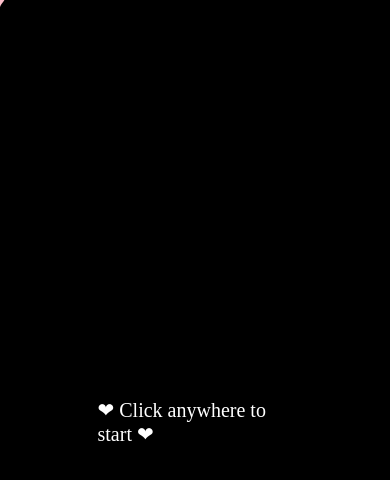
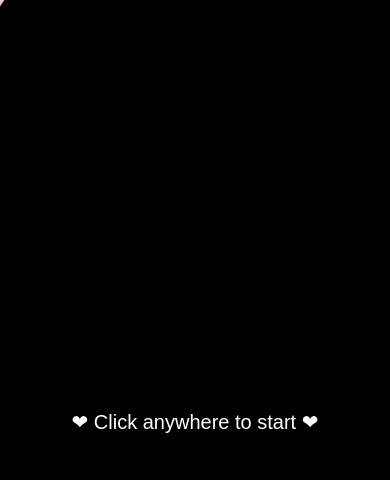
Before and after one commit to luciantlee01/Love-Letter, a plain HTML site: page index.html in a window 390 px wide. Drawn offline with Linux system fonts and the light colour scheme.

Commit message:
fixing mobile phone

```diff
--- a/style.css
+++ b/style.css
@@ -319,7 +319,7 @@ canvas {
 /* iPhone-specific adjustments */
 @media screen and (max-width: 428px) { /* iPhone 11 Pro Max width */
     #heart {
-        transform: scale(0.6);
+        transform: scale(0.3);
     }
 
     #controls-container {
@@ -416,3 +416,60 @@ body {
     position: fixed;
     width: 100%;
 }
+
+#start-prompt {
+    position: fixed;
+    top: 50%;
+    left: 50%;
+    transform: translate(-50%, -50%);
+    text-align: center;
+    color: white;
+    font-size: 24px;
+    width: 90%;
+    max-width: 500px;
+    z-index: 1000;
+    font-family: Arial, sans-serif;
+    text-shadow: 2px 2px 4px rgba(0, 0, 0, 0.5);
+    padding: 20px;
+    animation: pulse 2s infinite;
+    user-select: none;
+    -webkit-user-select: none;
+    -moz-user-select: none;
+    -ms-user-select: none;
+}
+
+/* Optional pulse animation */
+@keyframes pulse {
+    0% { opacity: 0.6; }
+    50% { opacity: 1; }
+    100% { opacity: 0.6; }
+}
+
+/* Mobile adjustments */
+@media screen and (max-width: 768px) {
+    #start-prompt {
+        font-size: 20px;
+        width: 80%;
+        padding: 15px;
+    }
+}
+
+/* Smaller devices */
+@media screen and (max-width: 375px) {
+    #start-prompt {
+        font-size: 18px;
+        width: 85%;
+        padding: 10px;
+    }
+}
+
+/* Ensure the prompt is above all other elements */
+#start-prompt {
+    position: fixed;
+    z-index: 9999;
+}
+
+/* Prevent any touch highlighting */
+#start-prompt {
+    -webkit-tap-highlight-color: transparent;
+}
```
